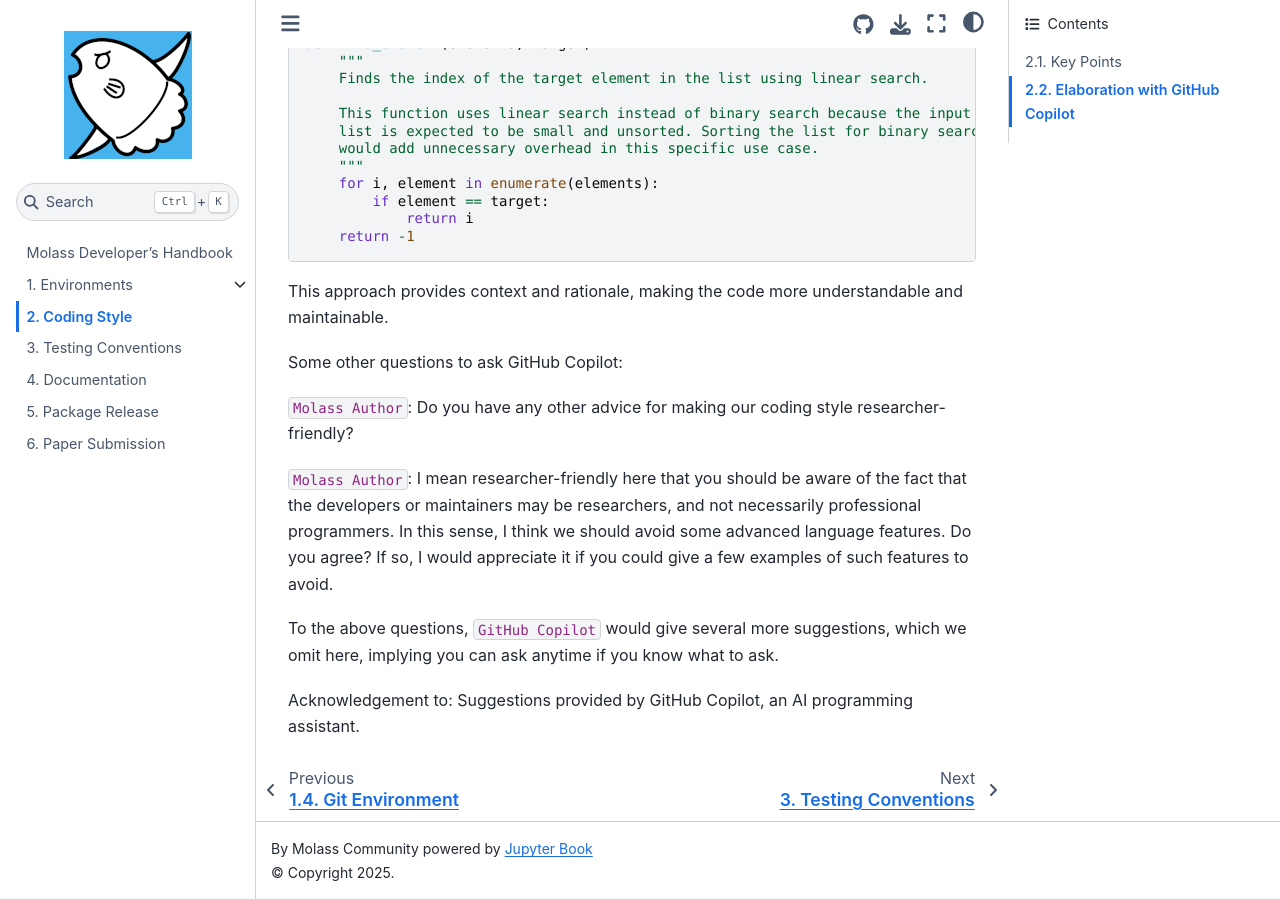
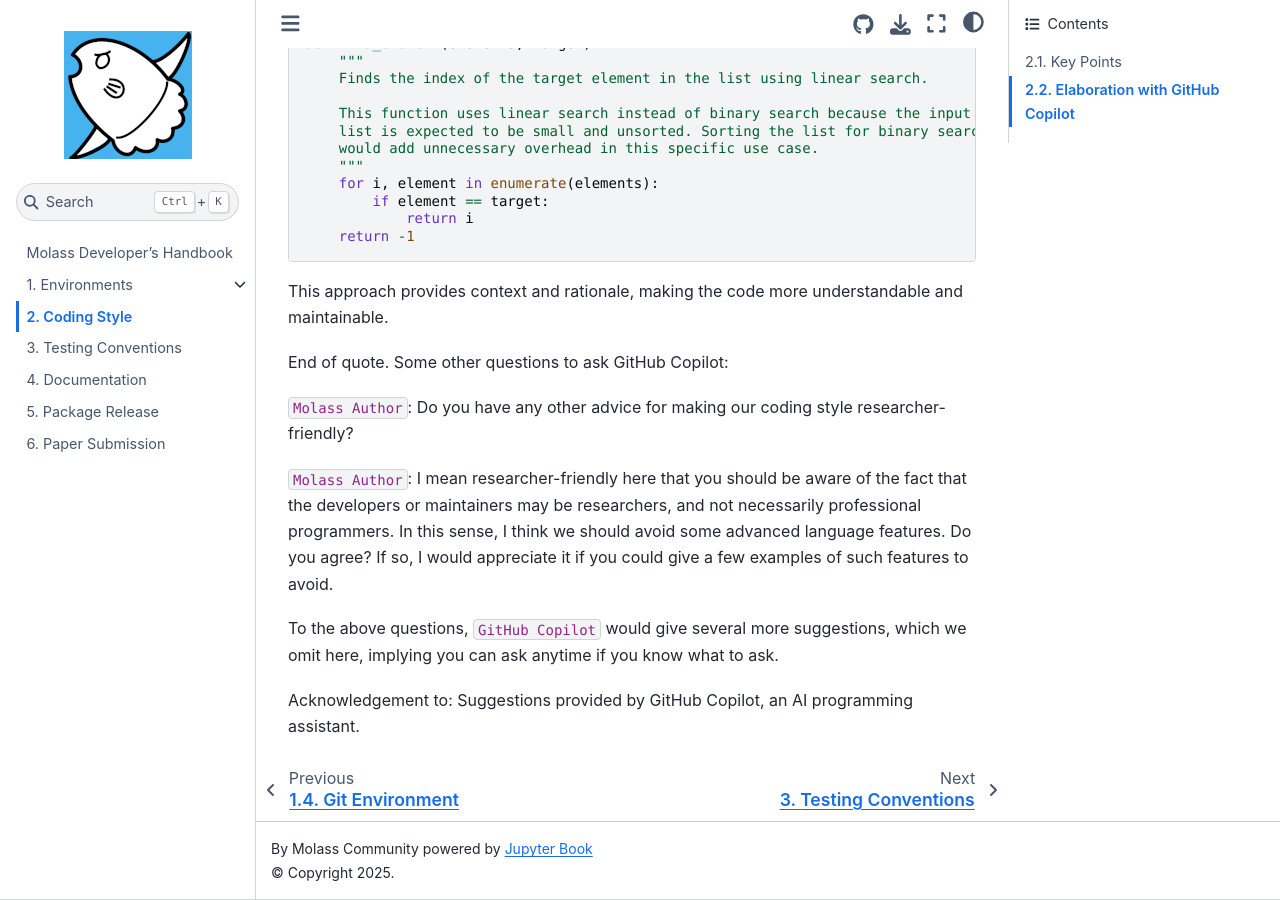
Before and after one commit to biosaxs-dev/molass-develop, a Jupyter Book: the page built from chapters/05/coding_style.md, in a window 1280 px wide and 900 px high, scrolled down 791 px. Built offline with Jupyter Book 1.0.4 settings and Sphinx 7.4.7 and the Sphinx Book theme 1.1.4, drawn with Linux system fonts in a browser that asks for light colours.

Commit message:
update for better wording

```diff
--- a/chapters/05/coding_style.md
+++ b/chapters/05/coding_style.md
@@ -34,7 +34,7 @@
 
 This approach provides context and rationale, making the code more understandable and maintainable.
 
-Some other questions to ask GitHub Copilot:
+End of quote. Some other questions to ask GitHub Copilot:
 
 `Molass Author`: Do you have any other advice for making our coding style researcher-friendly?
 
```
